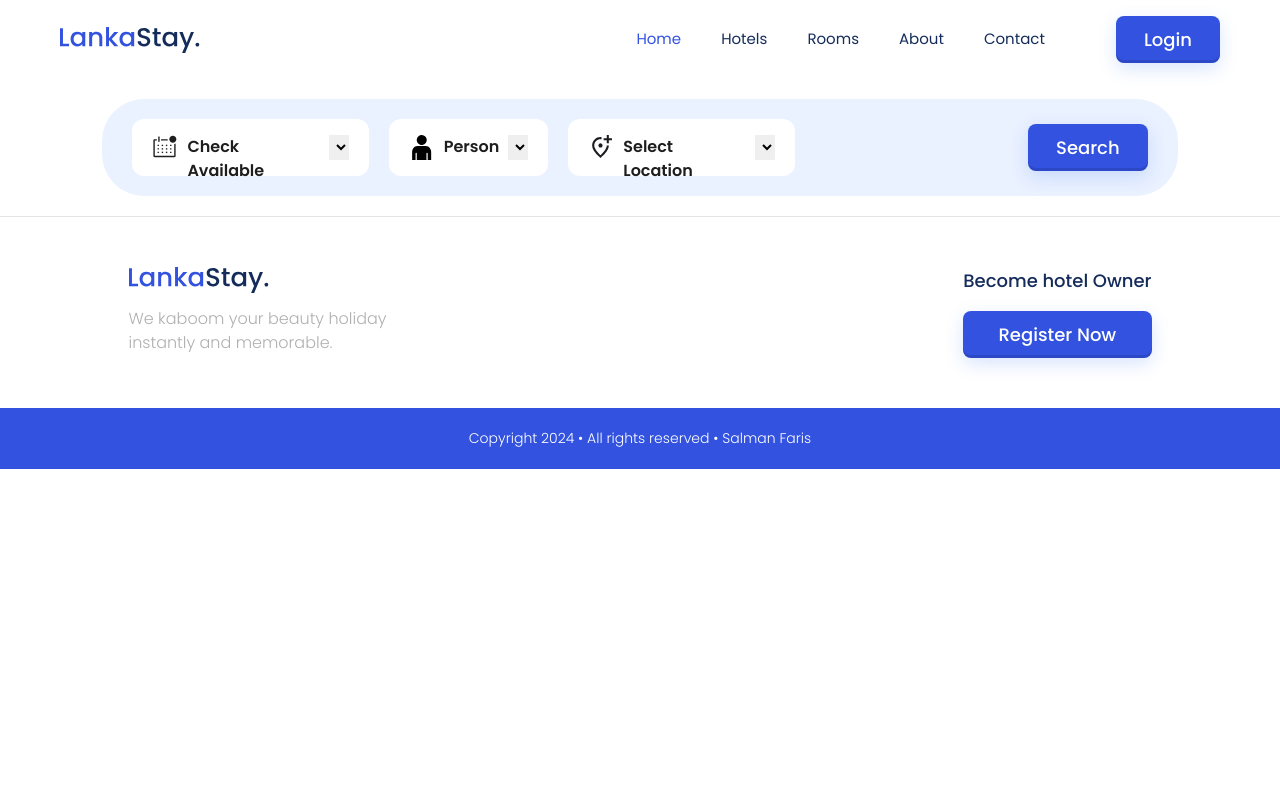
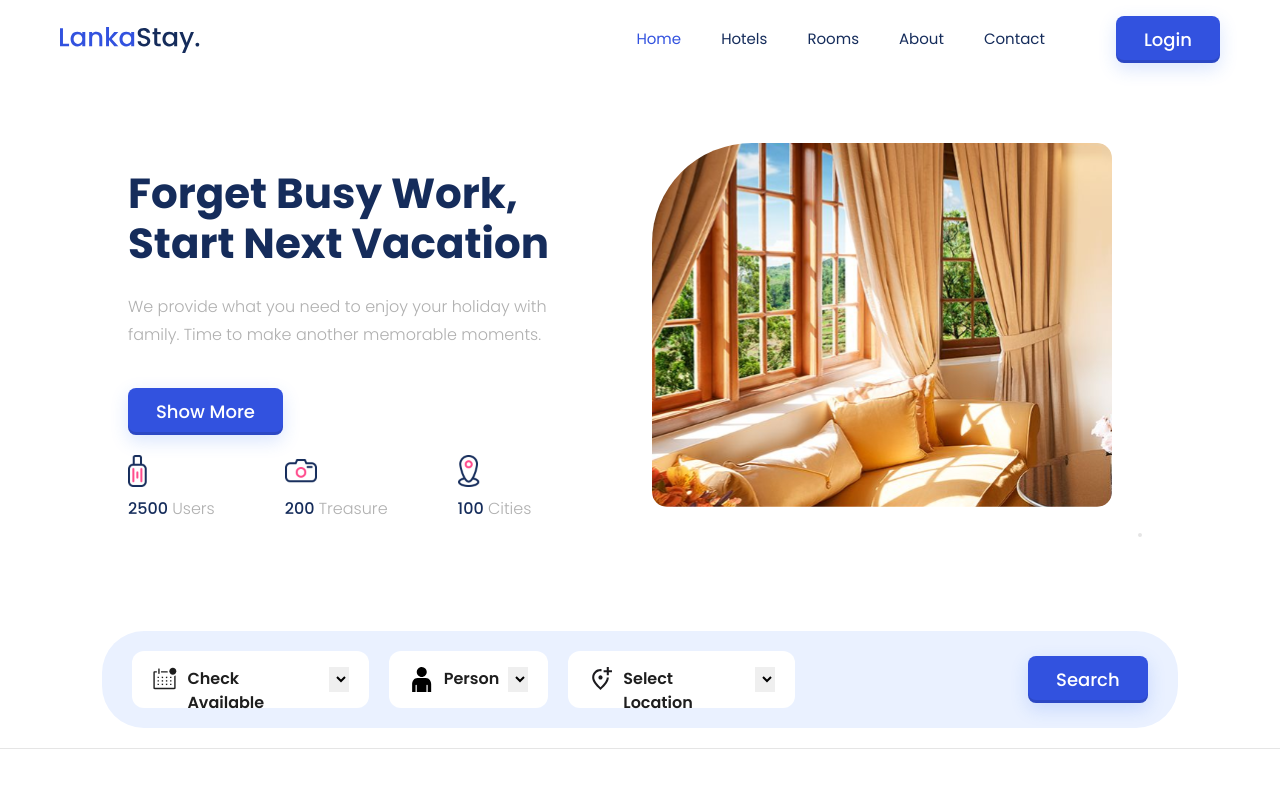
Before and after one commit to archis-academy/november-frontend-lankastay-1, a React (Vite) app: page / in a window 1280 px wide. Shown: the top 797 px of the page. Built offline with nearby package versions, Linux system fonts and the light colour scheme.

Commit message:
Add HeroSection component to Home page

```diff
--- a/src/pages/home/home.jsx
+++ b/src/pages/home/home.jsx
@@ -2,11 +2,14 @@ import React from 'react';
 import Header from '../../Components/Header/Header';
 import SearchFilterBar from '../../Components/SearchFilterBar/SearchFilterBar';
 import Footer from '../../Components/footer/Footer';
+import HeroSection from '../../sections/HeroSection/heroSection'
+
 
 export const Home = () => {
   return (
     <div>
       <Header isShort={true} />
+      <HeroSection />
       <SearchFilterBar />
       <Footer />
     </div>
```
